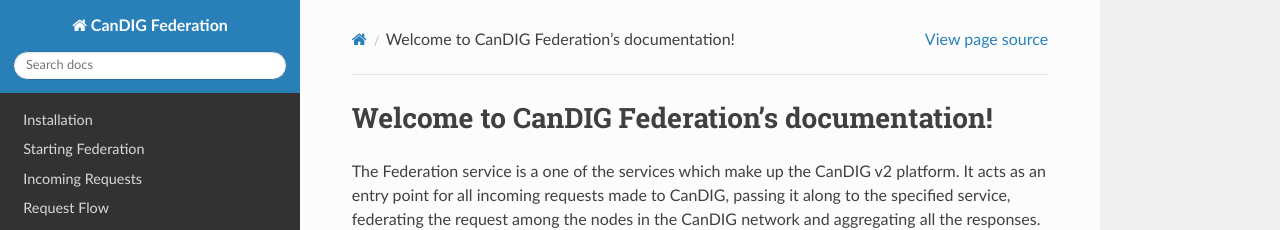
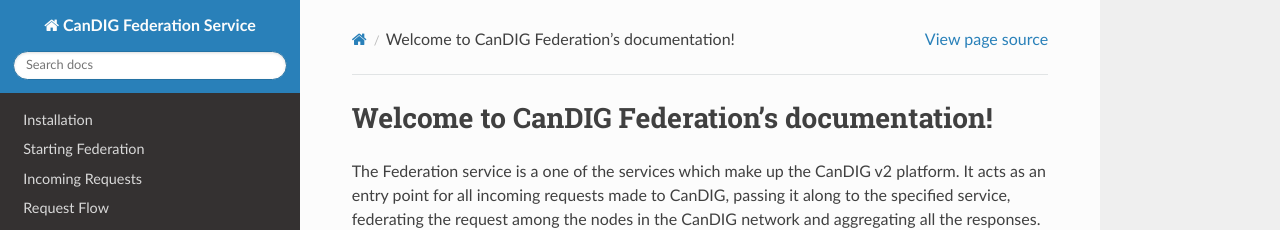
Before and after one commit to CanDIG/federation_service, a Sphinx documentation site: the page built from docs/source/index.rst, in a window 1280 px wide. Shown: the top 230 px of the page. Built offline with Sphinx 7.4.7 and the Read the Docs theme 2.0.0, drawn with Linux system fonts in a browser that asks for light colours; part of the change alters nothing that is shown.

```diff
--- a/docs/source/conf.py
+++ b/docs/source/conf.py
@@ -19,12 +19,12 @@ print(sys.path)
 
 # -- Project information -----------------------------------------------------
 
-project = 'CanDIG Federation'
+project = 'CanDIG Federation Service'
 copyright = '2020, Dashaylan Naidoo'
-author = 'Dashaylan Naidoo'
+author = 'Dashaylan Naidoo, Javier Castillo-Arnemann'
 
 # The full version, including alpha/beta/rc tags
-release = '0.1'
+release = '0.5.5'
 
 
 # -- General configuration ---------------------------------------------------
```
